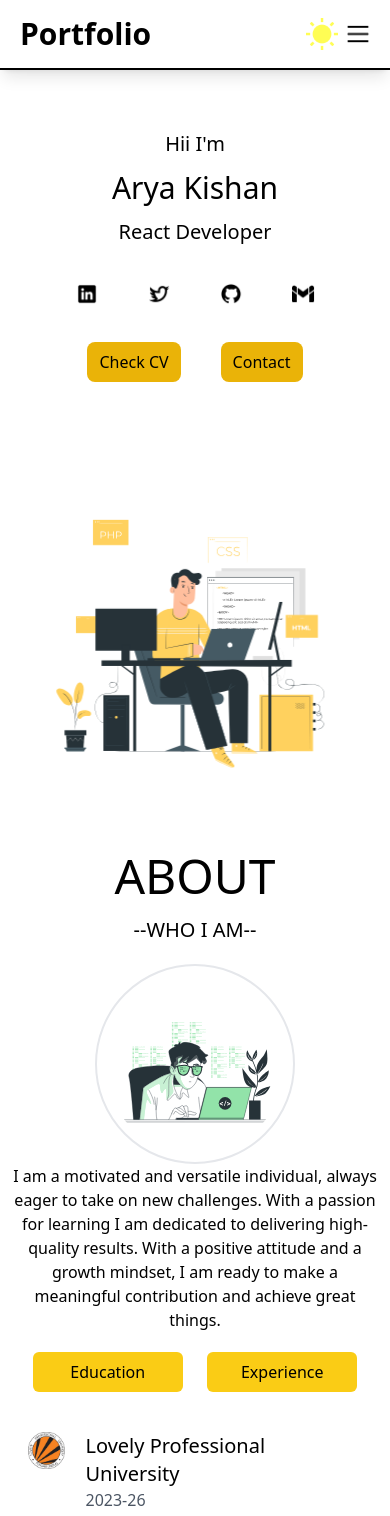
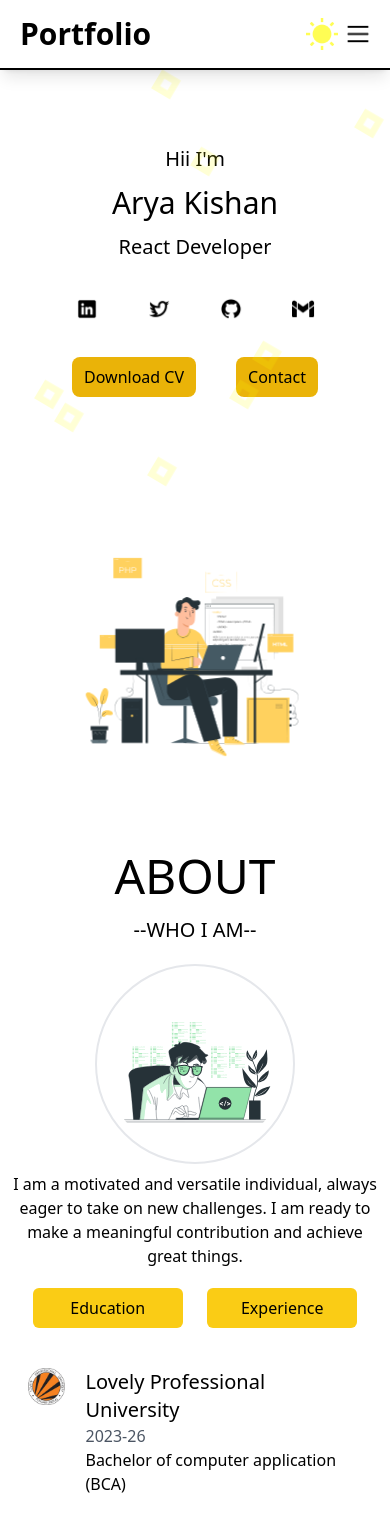
Before and after one commit to Arya-Kishan/arya_portfolio, a React (Vite) app: page / in a window 390 px wide. Shown: the top 1516 px of the page. Built offline with nearby package versions, Linux system fonts and the light colour scheme.

Commit message:
background

```diff
--- a/src/App.scss
+++ b/src/App.scss
@@ -50,6 +50,22 @@
     }
 }
 
+#leaf1,#leaf2,#leaf3 {
+    animation: head4 3s ease-in infinite alternate;
+    transform-box: fill-box;
+    transform-origin: bottom;
+}
+
+@keyframes head4 {
+    from {
+        transform: rotateZ(5deg);
+    }
+
+    to {
+        transform: rotateZ(-5deg);
+    }
+}
+
 .light {
     background-color: white;
     color: black;
@@ -62,120 +78,20 @@
     border-color: white;
 }
 
+.cube{
+    border: 6px solid yellow;
+    animation: backgroundCube 8s linear infinite;
+    z-index: 1;
+}
 
-
-
-
-.cube {
-    /* border: 2px solid red; */
-    width: 400px;
-    height: 400px;
-    position: relative;
-    display: flex;
-    justify-content: center;
-    align-items: center;
-    /* perspective: 1000px; */
-    perspective-origin: top;
-    transform-style: preserve-3d;
-    animation: rotate 10s linear infinite;
-
-    .sides {
-        position: absolute;
-        /* border: 2px solid red; */
-        width: 300px;
-        height: 300px;
-        display: flex;
-        flex-direction: column;
-        justify-content: center;
-        align-items: center;
-        font-size: 50px;
-
-        img {
-            width: 80px;
-            transform: rotateY(180deg);
-        }
-
-        span {
-            transform: rotateY(180deg);
-        }
-
+@keyframes backgroundCube {
+    from {
+        transform: scale(0) translateY(0) rotate(0deg);
+        opacity: 1;
     }
 
-    .front {
-        background-color: aqua;
-        transform: translateZ(150px) rotateY(180deg);
-    }
-
-    .back {
-        background-color: red;
-        transform: translateZ(-150px);
-    }
-
-    .top {
-        background-color: rgba(0, 128, 0, 0.381);
-        transform: translateY(-150px) rotateX(90deg);
-    }
-
-    .bottom {
-        background-color: rgba(0, 0, 255, 0.448);
-        transform: translateY(150px) rotateX(90deg);
-    }
-
-    .left {
-        background-color: rgba(210, 105, 30, 0.411);
-        transform: translateX(-150px) rotateY(90deg);
-    }
-
-    .right {
-        background-color: rgba(221, 0, 255, 0.358);
-        transform: translateX(150px) rotateY(270deg);
-    }
-
-}
-
-@keyframes rotate {
     to {
-        transform: rotateX(0) rotateY(0) rotateZ(0);
-    }
-
-    from {
-        transform: rotateY(360deg);
+        transform: scale(1.3) translateY(-50vh) rotate(360deg);
+        opacity: 0;
     }
 }
-
-@media screen and (max-width:500px) {
-
-    .cube {
-
-        .sides {
-            width: 200px;
-            height: 200px;
-        }
-
-        .front {
-            transform: translateZ(100px) rotateY(180deg);
-        }
-
-        .back {
-            transform: translateZ(-100px);
-        }
-
-        .top {
-            transform: translateY(-100px) rotateX(90deg);
-        }
-
-        .bottom {
-            transform: translateY(100px) rotateX(90deg);
-        }
-
-        .left {
-            transform: translateX(-100px) rotateY(90deg);
-        }
-
-        .right {
-            transform: translateX(100px) rotateY(270deg);
-        }
-
-    }
-
-}
--- a/src/components/Navbar.jsx
+++ b/src/components/Navbar.jsx
@@ -21,15 +21,15 @@ export default function Navbar() {
             let t1 = gsap.timeline()
                 .from("#links", {
                     opacity: 0,
-                    duration: .5,
+                    duration: 1,
                     y: -100,
                 },"a")
                 .from("#port", {
-                    duration: .5,
+                    duration: 1,
                     x: -200,
                 },"a")
                 .from("#right", {
-                    duration: .5,
+                    duration: 1,
                     x: 100,
                 },"a")
 
@@ -62,10 +62,10 @@ export default function Navbar() {
             </p>
 
             {show && <ul className='w-full flex flex-col gap-5 p-2 bg-yellow-300 items-center justify-center fixed top-[70px] left-0'>
-                <li><a href="#about">About</a></li>
-                <li><a href="#contact">Contact</a></li>
-                <li><a href="#project">Project</a></li>
-                <li><a href="#skill">Skills</a></li>
+                <li><a onClick={()=>setShow(false)} href="#about">About</a></li>
+                <li><a onClick={()=>setShow(false)} href="#contact">Contact</a></li>
+                <li><a onClick={()=>setShow(false)} href="#project">Project</a></li>
+                <li><a onClick={()=>setShow(false)} href="#skill">Skills</a></li>
             </ul>}
 
         </div>
--- a/src/pages/About.jsx
+++ b/src/pages/About.jsx
@@ -11,6 +11,14 @@ export default function About() {
 
   const mode = useSelector(selectMode)
   const [data, setData] = useState(true)
+  console.log(window.innerWidth);
+  function intro() {
+    if (window.innerWidth >= 768) {
+      return "I am a motivated and versatile individual, always eager to take on new challenges. With a passion for learning I am dedicated to delivering high-quality results. With a positive attitude and a growth mindset, I am ready to make a meaningful contribution and achieve great things."
+    } else {
+      return "I am a motivated and versatile individual, always eager to take on new challenges. I am ready to make a meaningful contribution and achieve great things."
+    }
+  }
 
   let education = [{
     pic: lpu,
@@ -40,26 +48,32 @@ export default function About() {
   return (
     <div id='about' className={`${mode} w-full min-h-[100vh] p-2 flex flex-col gap-5`}>
 
-      <motion.div
-        initial={{ opacity: 0, y: -100 }}
-        whileInView={{ opacity: 1, y: 0 }}
-        viewport={{ once: true, amount: 0.5 }}
-        className='h=[20vh] flex flex-col gap-4'>
+      <div className='h=[20vh] flex flex-col gap-4'>
         <div id='head' className={`w-full text-5xl text-center uppercase`}>About</div>
         <div className={`w-full text-xl text-center`}>--WHO I AM--</div>
-      </motion.div>
+      </div>
 
-      <div className='grid grid-cols-1 md:grid-cols-3 min-h-[80vh] place-items-center'>
+      <div className='grid grid-cols-1 md:grid-cols-3 gap-2 min-h-[80vh] place-items-center'>
 
         {/* IMAGE */}
-        <img className='w-[200px] h-[200px] md:w-[400px] md:h-[400px] rounded-full p-2 border-2 border-solid border-white-700' src={coding} alt="" srcSet="" />
+        <motion.img
+          initial={{ opacity: 0, y: 100 }}
+          whileInView={{ opacity: 1, y: 0 }}
+          viewport={{ once: true, amount: 0.5 }}
+          transition={{duration:1}}
+          className='w-[200px] h-[200px] md:w-[400px] md:h-[400px] rounded-full p-2 border-2 border-solid border-white-700' src={coding} alt="" srcSet="" />
 
         {/* DETAIL */}
-        <div className='w-full md:col-span-2 flex flex-col gap-5'>
+        <motion.div
+          initial={{ opacity: 0, y: 100 }}
+          whileInView={{ opacity: 1, y: 0 }}
+          viewport={{ once: true, amount: 0.5 }}
+          transition={{duration:1}}
+          className='w-full md:col-span-2 flex flex-col gap-5'>
 
           {/* AUTO DETAILS */}
           <p className='text-1xl md:text-3xl text-center md:text-left'>
-            I am a motivated and versatile individual, always eager to take on new challenges. With a passion for learning I am dedicated to delivering high-quality results. With a positive attitude and a growth mindset, I am ready to make a meaningful contribution and achieve great things.
+            {intro()}
           </p>
 
           {/* BUTTONS EDUCATION AND EXPERINCE */}
@@ -92,7 +106,7 @@ export default function About() {
             ))}
           </div>}
 
-        </div>
+        </motion.div>
 
       </div>
 
--- a/src/pages/Banner.jsx
+++ b/src/pages/Banner.jsx
@@ -23,22 +23,21 @@ export default function Banner() {
                     opacity: 0,
                     duration: 1,
                     y: "100%",
-                },"a")
+                }, "a")
                 .from("#icon", {
                     opacity: 0,
-                    duration: .5,
+                    duration: 1,
                     y: "100%",
                 })
                 .from("svg", {
                     opacity: 0,
                     duration: 1,
                     scale:0,
-                    x: "40%",
-                },"a")
+                }, "a")
                 .from("button", {
                     duration: 1,
                     y: 150,
-                },"a")
+                }, "a")
         }, [parentRef])
 
         return () => ctx.revert();
@@ -46,9 +45,9 @@ export default function Banner() {
     }, [])
 
     return (
-        <div ref={parentRef} id='banner' className={`${mode} w-full h-[calc(100vh-70px)] grid grid-cols-1 md:grid-cols-2 place-items-center p-2`}>
+        <div ref={parentRef} id='banner' className={`${mode} w-full h-[calc(100vh-70px)] grid grid-cols-1 md:grid-cols-2 place-items-center p-2 relative overflow-hidden`}>
 
-            <div className='w-full h-fullbg-red-200 flex flex-col items-center justify-center gap-8'>
+            <div className='w-full h-fullbg-red-200 flex flex-col items-center justify-center gap-8 z-9'>
 
                 <div className='w-full h-fullbg-red-200 flex flex-col items-center justify-center gap-3'>
                     <div className='text-xl md:text-6xl overflow-hidden '><p id='name1'>Hii I'm</p></div>
@@ -69,13 +68,13 @@ export default function Banner() {
                 </div>
 
                 <div className='flex gap-10 overflow-hidden'>
-                    <button className='text-1xl md:text-xl bg-yellow-500 rounded-lg px-3 py-2'><a href={aryaCV} download="">Check CV</a></button>
-                    <button className='text-1xl md:text-xl bg-yellow-500 rounded-lg px-3 py-2'>Contact</button>
+                    <button className='text-1xl md:text-xl bg-yellow-500 rounded-lg px-3 py-2'><a href={aryaCV} download="">Download CV</a></button>
+                    <button className='text-1xl md:text-xl bg-yellow-500 rounded-lg px-3 py-2'><a href="#contact">Contact</a></button>
                 </div>
 
             </div>
 
-            <div className='w-full flex justify-center md:justify-start'>
+            <div className='w-[80%] flex justify-center md:justify-start overflow-hidden z-9'>
                 <svg className='w-[80%]' viewBox="0 0 1373 1373" fill="none" xmlns="http://www.w3.org/2000/svg">
                     <rect width="1373" height="1373" fill="#F5F5F5" />
                     <g id="Frame 1">
@@ -462,8 +461,21 @@ export default function Banner() {
                         </g>
                     </g>
                 </svg>
+            </div>
 
-            </div>
+            <div className='cube w-5 h-5 md:w-8 md:h-8 absolute top-[90%] left-[10%]'></div>
+            <div className='cube w-5 h-5 md:w-8 md:h-8 absolute top-[100%] left-[39%]'></div>
+            <div className='cube w-5 h-5 md:w-8 md:h-8 absolute top-[85%] left-[66%]'></div>
+            <div className='cube w-5 h-5 md:w-8 md:h-8 absolute top-[55%] left-[92%]'></div>
+            <div className='cube w-5 h-5 md:w-8 md:h-8 absolute top-[93%] left-[15%]'></div>
+            <div className='cube w-5 h-5 md:w-8 md:h-8 absolute top-[40%] left-[20%]'></div>
+            <div className='cube w-5 h-5 md:w-8 md:h-8 absolute top-[10%] left-[30%]'></div>
+            <div className='cube w-5 h-5 md:w-8 md:h-8 absolute top-[50%] left-[40%]'></div>
+            <div className='cube w-5 h-5 md:w-8 md:h-8 absolute top-[60%] left-[50%]'></div>
+            <div className='cube w-5 h-5 md:w-8 md:h-8 absolute top-[90%] left-[60%]'></div>
+            <div className='cube w-5 h-5 md:w-8 md:h-8 absolute top-[30%] left-[45%]'></div>
+            <div className='cube w-5 h-5 md:w-8 md:h-8 absolute top-[16%] left-[77%]'></div>
+            <div className='cube w-5 h-5 md:w-8 md:h-8 absolute top-[450%] left-[13%]'></div>
 
         </div>
     )
--- a/src/pages/Contact.jsx
+++ b/src/pages/Contact.jsx
@@ -29,21 +29,17 @@ export default function Contact() {
   }
 
   return (
-    <motion.div
-      initial={{ opacity: 0, y: -100 }}
-      whileInView={{ opacity: 1, y: 0 }}
-      viewport={{ once: true, amount: 0.5 }}
-      id='contact' className={`${mode} w-full h-[100vh] p-5`}>
+    <div id='contact' className={`${mode} w-full h-[100vh] fixed top-0 left-0 z-[-1]`}>
 
       <div id='head' className={`w-full text-5xl text-center h-[70px] flex justify-center items-center uppercase`}>Contact</div>
 
-      <div className='grid grid-cols-1 md:grid-cols-2 place-items-center h-[calc(100vh-70px)] w-full'>
+      <div className='grid grid-cols-1 md:grid-cols-2 place-items-center h-[calc(100vh-70px)] w-full p-5'>
 
         <div className='w-full h-full flex justify-center items-cente md:pl-[20%]'>
 
           <div className='flex flex-col gap-2'>
 
-            <img className='w-full md:w-[90%] p-10' src={email} alt="" />
+            <img className='w-full md:w-[80%] p-10' src={email} alt="" />
 
             <p className='hidden md:flex'>Lorem ipsum dolor sit amet consectetur adipisicing elit. Veniam, nulla. Repellat id, atque suscipit culpa incidunt rerum commodi nulla architecto!</p>
 
@@ -82,6 +78,6 @@ export default function Contact() {
       </div>
 
 
-    </motion.div>
+    </div>
   )
 }
--- a/src/pages/Projects.jsx
+++ b/src/pages/Projects.jsx
@@ -55,7 +55,7 @@ export default function Projects() {
   }]
 
   return (
-    <div id='project' className='p-2'>
+    <div id='project' className='mb-[100vh] shadow-lg'>
 
       <motion.div
         initial={{ opacity: 0, y: -100 }}
--- a/src/pages/Skills.jsx
+++ b/src/pages/Skills.jsx
@@ -38,7 +38,7 @@ export default function Skills() {
               whileInView={{ opacity: 1, y: 0 }}
               viewport={{ once: true}}
               transition={{ duration: 0.4 }}
-              className='flex flex-col items-center justify-center gap-2 w-[40vw] md:w-[300px] h-[100px] md:h-[200px] bg-yellow-400' key={i}>
+              className='flex flex-col items-center justify-center gap-2 w-[40vw] md:w-[300px] h-[100px] md:h-[200px] bg-yellow-400 hover:bg-yellow-300' key={i}>
               <img className='w-6 md:w-12' src={e.pic} alt="" srcSet="" />
               <p className='text-1xl md:text-2xl'>{e.text}</p>
             </motion.div>
```
